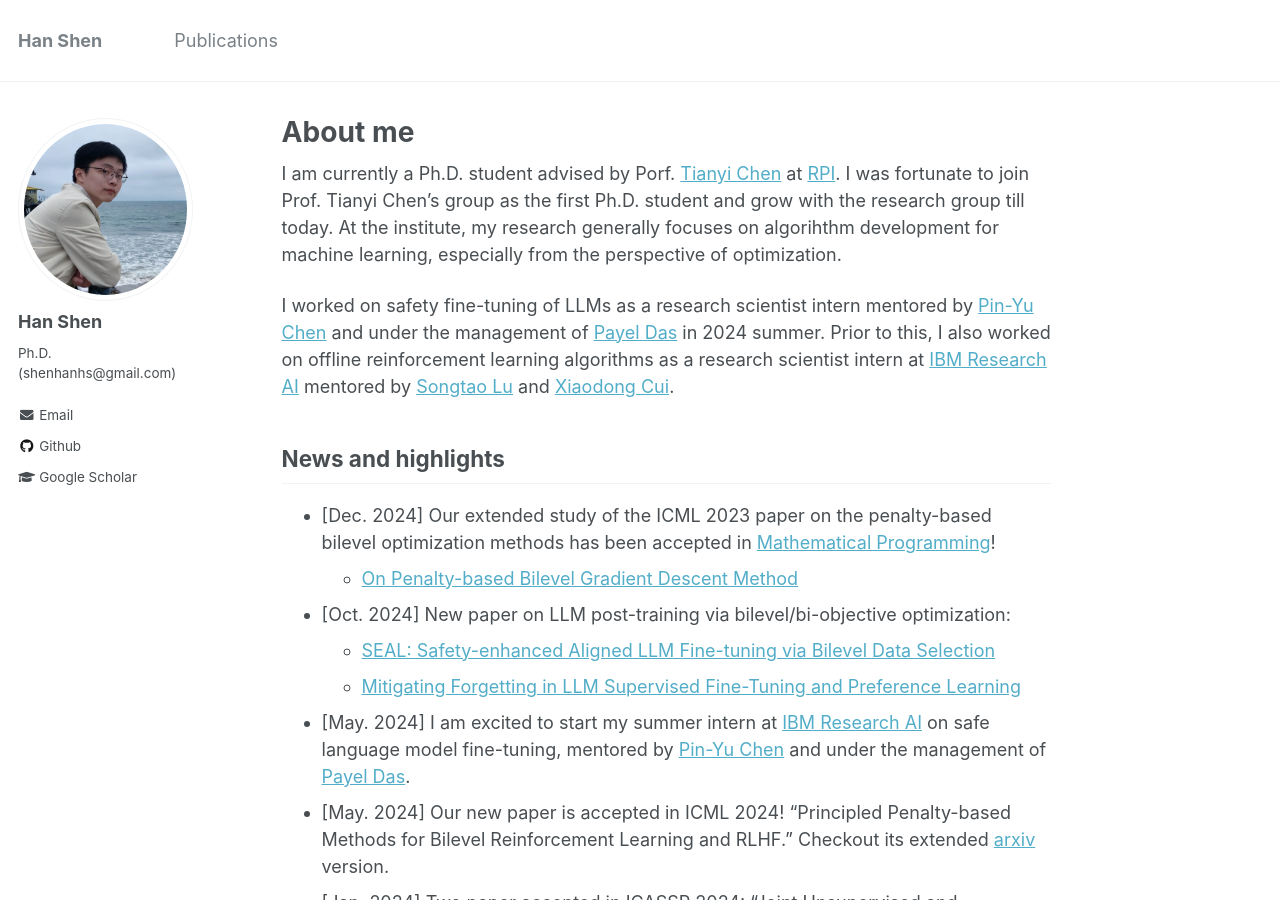
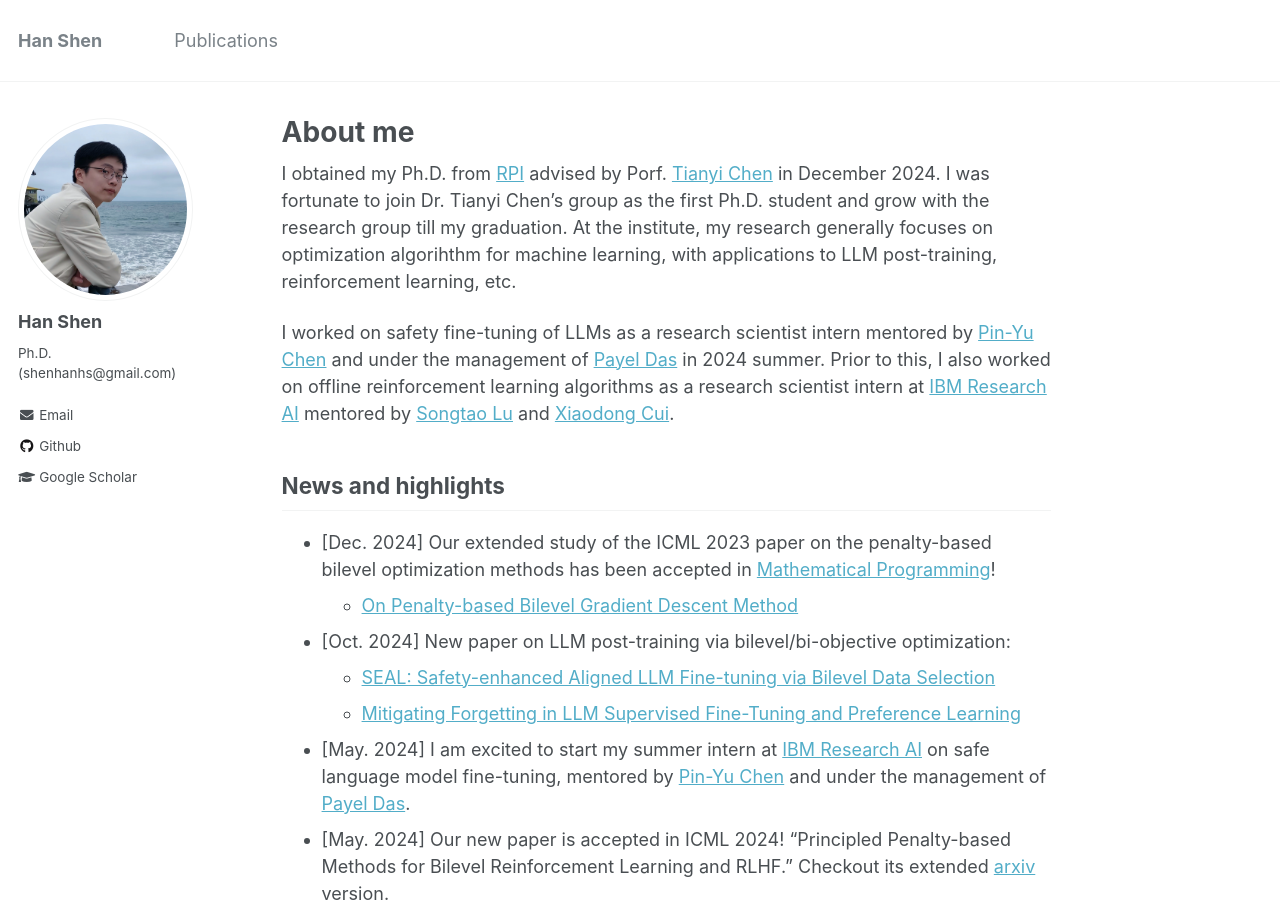
Before and after one commit to hanshen95/hanshen95.github.io, a Jekyll site: the page built from _pages/about.md, in a window 1280 px wide and 900 px high. Built offline with Jekyll 4.4.1, drawn with Linux system fonts in a browser that asks for light colours.

Commit message:
Update about.md

```diff
--- a/_pages/about.md
+++ b/_pages/about.md
@@ -9,7 +9,7 @@ redirect_from:
 ---
 
 
-I am currently a Ph.D. student advised by Porf. [Tianyi Chen](https://chentianyi1991.github.io/) at [RPI](https://www.rpi.edu/). I was fortunate to join Prof. Tianyi Chen's group as the first Ph.D. student and grow with the research group till today. At the institute, my research generally focuses on algorihthm development for machine learning, especially from the perspective of optimization.
+I obtained my Ph.D. from [RPI](https://www.rpi.edu/) advised by Porf. [Tianyi Chen](https://chentianyi1991.github.io/) in December 2024. I was fortunate to join Dr. Tianyi Chen's group as the first Ph.D. student and grow with the research group till my graduation. At the institute, my research generally focuses on optimization algorihthm for machine learning, with applications to LLM post-training, reinforcement learning, etc.
 
 I worked on safety fine-tuning of LLMs as a research scientist intern mentored by [Pin-Yu Chen](https://sites.google.com/site/pinyuchenpage/) and under the management of [Payel Das](https://scholar.google.com/citations?user=1vs31MgAAAAJ&hl=en) in 2024 summer.
 Prior to this, I also worked on offline reinforcement learning algorithms as a research scientist intern at [IBM Research AI](https://research.ibm.com/artificial-intelligence) mentored by [Songtao Lu](https://sites.google.com/site/lusongtaoee) and [Xiaodong Cui](https://research.ibm.com/people/xiaodong-cui).
```
